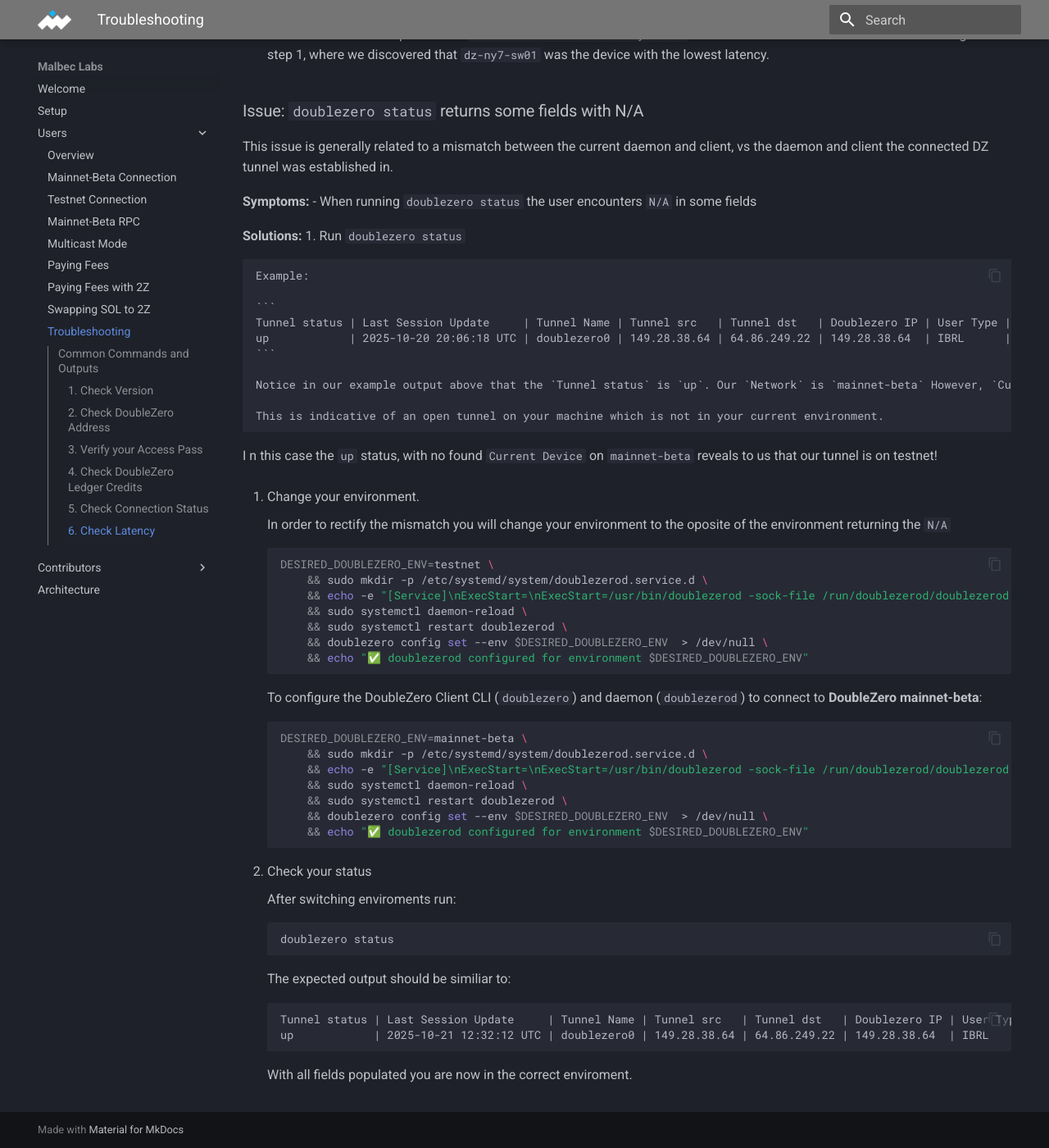
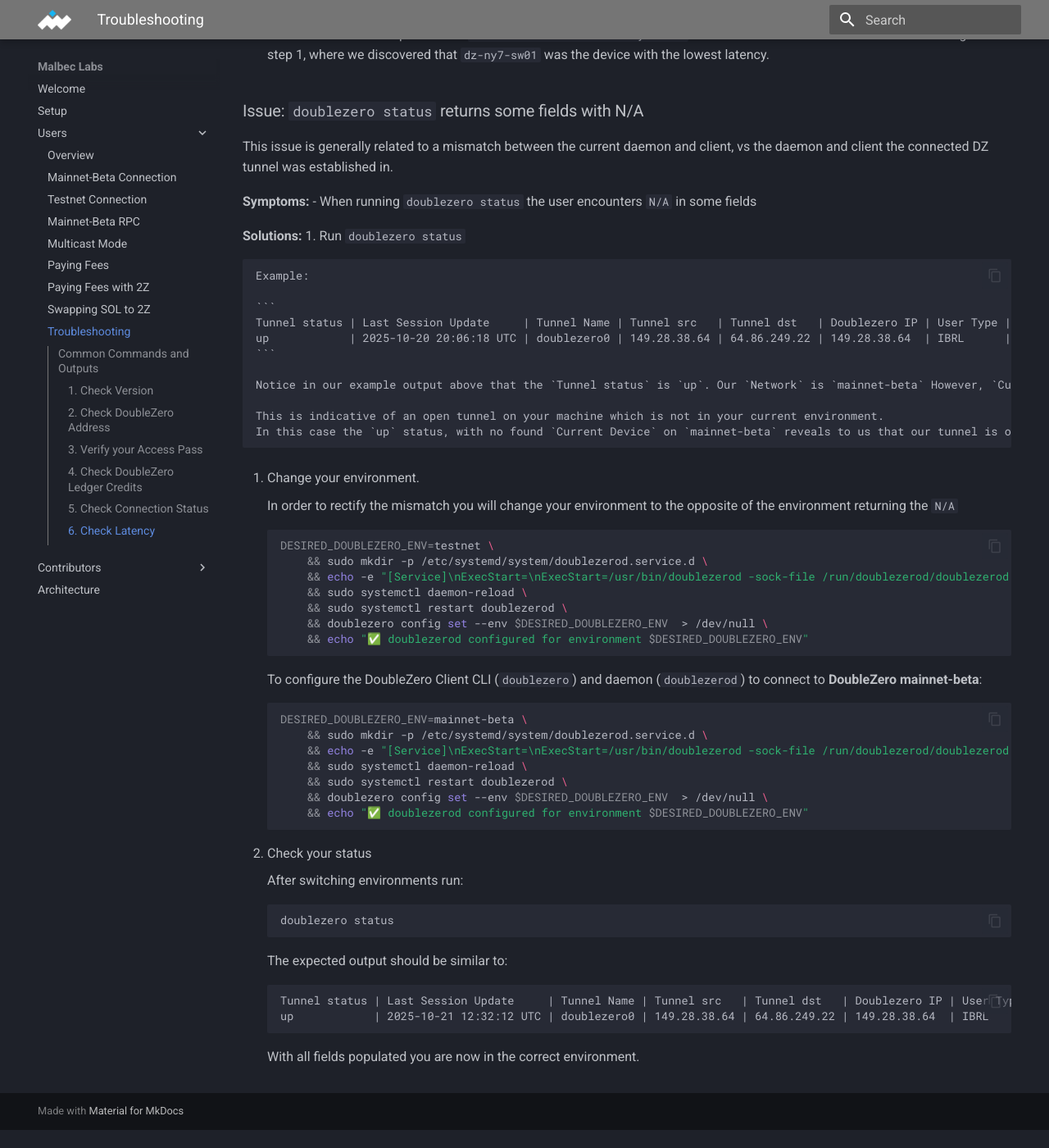
Before and after one commit to malbeclabs/docs, an MkDocs documentation site: the page built from docs/troubleshooting.md, in a window 1280 px wide and 1400 px high, scrolled down 6835 px. Shown: the whole window at 82% size. Built offline with MkDocs 1.6.1 and Material for MkDocs 9.7.7, drawn with Linux system fonts in a browser that asks for light colours; after the commit the page ends 8213 px from its top, so only the background shows below that; some of the changed text lies outside the part shown.

````diff
--- a/docs/troubleshooting.md
+++ b/docs/troubleshooting.md
@@ -91,7 +91,7 @@ Sample Output:
 [comment]: # ()
 
 # Troubleshooting Examples
-Now that we have examined basic outputs, and what is expected ina healthy deployment we can examine some common troubleshooting examples.
+Now that we have examined basic outputs, and what is expected in a healthy deployment we can examine some common troubleshooting examples.
 
 ### Issue: ❌ Error creating user
 
@@ -335,11 +335,11 @@ This issue is generally related to a mismatch between the current daemon and cli
     Notice in our example output above that the `Tunnel status` is `up`. Our `Network` is `mainnet-beta` However, `Current Device` and `Metro` are `N/A`
 
     This is indicative of an open tunnel on your machine which is not in your current environment.
-I   n this case the `up` status, with no found `Current Device` on `mainnet-beta` reveals to us that our tunnel is on testnet!
+    In this case the `up` status, with no found `Current Device` on `mainnet-beta` reveals to us that our tunnel is on testnet!
 
 2. Change your environment.
 
-    In order to rectify the mismatch you will change your environment to the oposite of the environment returning the `N/A`
+    In order to rectify the mismatch you will change your environment to the opposite of the environment returning the `N/A`
 
     ```bash
     DESIRED_DOUBLEZERO_ENV=testnet \
@@ -365,16 +365,16 @@ I   n this case the `up` status, with no found `Current Device` on `mainnet-beta
 
 3. Check your status
 
-    After switching enviroments run:
+    After switching environments run:
 
     ```
     doublezero status
     ```
 
-    The expected output should be similiar to:
+    The expected output should be similar to:
 
     ```
     Tunnel status | Last Session Update     | Tunnel Name | Tunnel src   | Tunnel dst   | Doublezero IP | User Type | Current Device | Lowest Latency Device | Metro    | Network
     up            | 2025-10-21 12:32:12 UTC | doublezero0 | 149.28.38.64 | 64.86.249.22 | 149.28.38.64  | IBRL      | nyc-dz001      | ✅ nyc-dz001          | New York | testnet
     ```
-With all fields populated you are now in the correct enviroment.
+With all fields populated you are now in the correct environment.
````
Also changed, not shown: other parts of docs/troubleshooting.md (+2 -2 lines), docs/DZ Mainnet-beta Connection.md (+11 -3 lines), docs/DZ RPC-Connection.md (renamed from docs/DZ Mainnet-beta RPC.md, +2 -2 lines), docs/DZ Testnet Connection.md (+13 -5 lines), docs/setup.md (+6 -6 lines).
